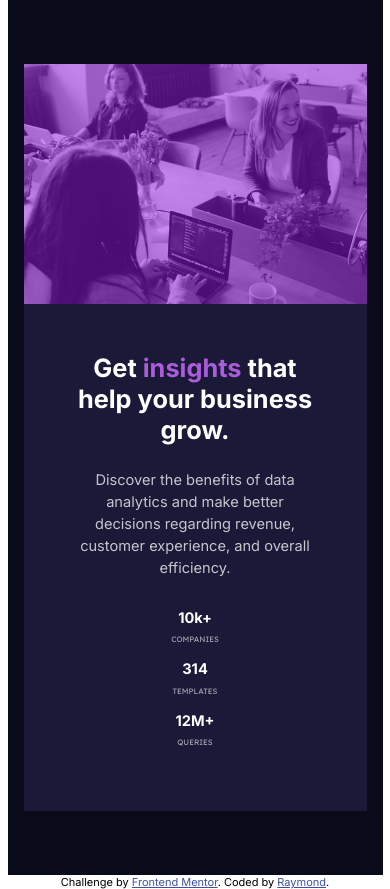
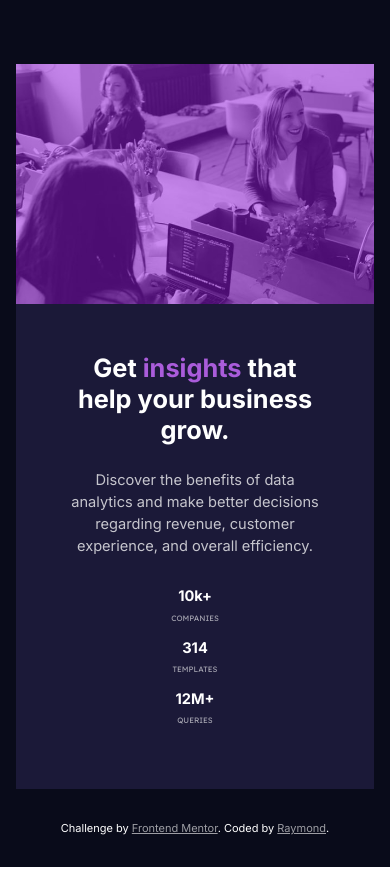
Before and after one commit to IpieA/stats-preview-card-component-main, a plain HTML site: page index.html in a window 390 px wide. After the commit the page ends 867 px from the top, so only its background shows below. Drawn offline with Linux system fonts and the light colour scheme.

Commit message:
Tweaked position and style of footer, & maxwidth for small screens

```diff
--- a/index.html
+++ b/index.html
@@ -37,6 +37,10 @@
           </div>
         </div>
       </section>
+      <footer class="attribution">
+        Challenge by <a href="https://www.frontendmentor.io?ref=challenge" target="_blank">Frontend Mentor</a>.
+        Coded by <a href="https://www.frontendmentor.io/profile/IpieA">Raymond</a>.
+      </footer>
     </div>
   </main>
 
@@ -45,9 +49,6 @@
 
 
 
-  <footer class="attribution">
-    Challenge by <a href="https://www.frontendmentor.io?ref=challenge" target="_blank">Frontend Mentor</a>.
-    Coded by <a href="#">Raymond</a>.
-  </footer>
+
 </body>
 </html>
--- a/style.css
+++ b/style.css
@@ -10,18 +10,17 @@ body {
     place-items: center;
 }
 main{
-    max-width: 375px;
+    max-width: 100%;
 }
 .container{
     background: hsl(233, 47%, 7%);
-    padding: 4em 1em;
+    padding: 4rem 1rem 2rem;
 }
 .image-container {
     height: 15rem;
     background-image: url('images/image-header-mobile.jpg');
     background-size: cover;
     background-repeat: no-repeat;
-    background-position: center;
     position: relative;
 }
 .image-container::before {
@@ -71,9 +70,11 @@ h1{
 }
 .attribution{
     font-size: 11px; text-align: center;
+    color: #fff;
+    padding-top: 2rem;
 }
 .attribution a{
-    color: hsl(228, 45%, 44%);
+    color: hsla(0, 0%, 100%, 0.6);
 }
 
 @media screen and (min-width: 768px) {
@@ -88,6 +89,7 @@ h1{
         height: 25rem;
         flex-basis: 50%;
         background-image: url('images/image-header-desktop.jpg');
+        background-position: center;
     }
     .text-container {
         flex-basis: 50%;
@@ -104,4 +106,7 @@ h1{
     .stats{
         margin: 0;
     }
+    .attribution{
+        display: none;
+    }
 }
```
